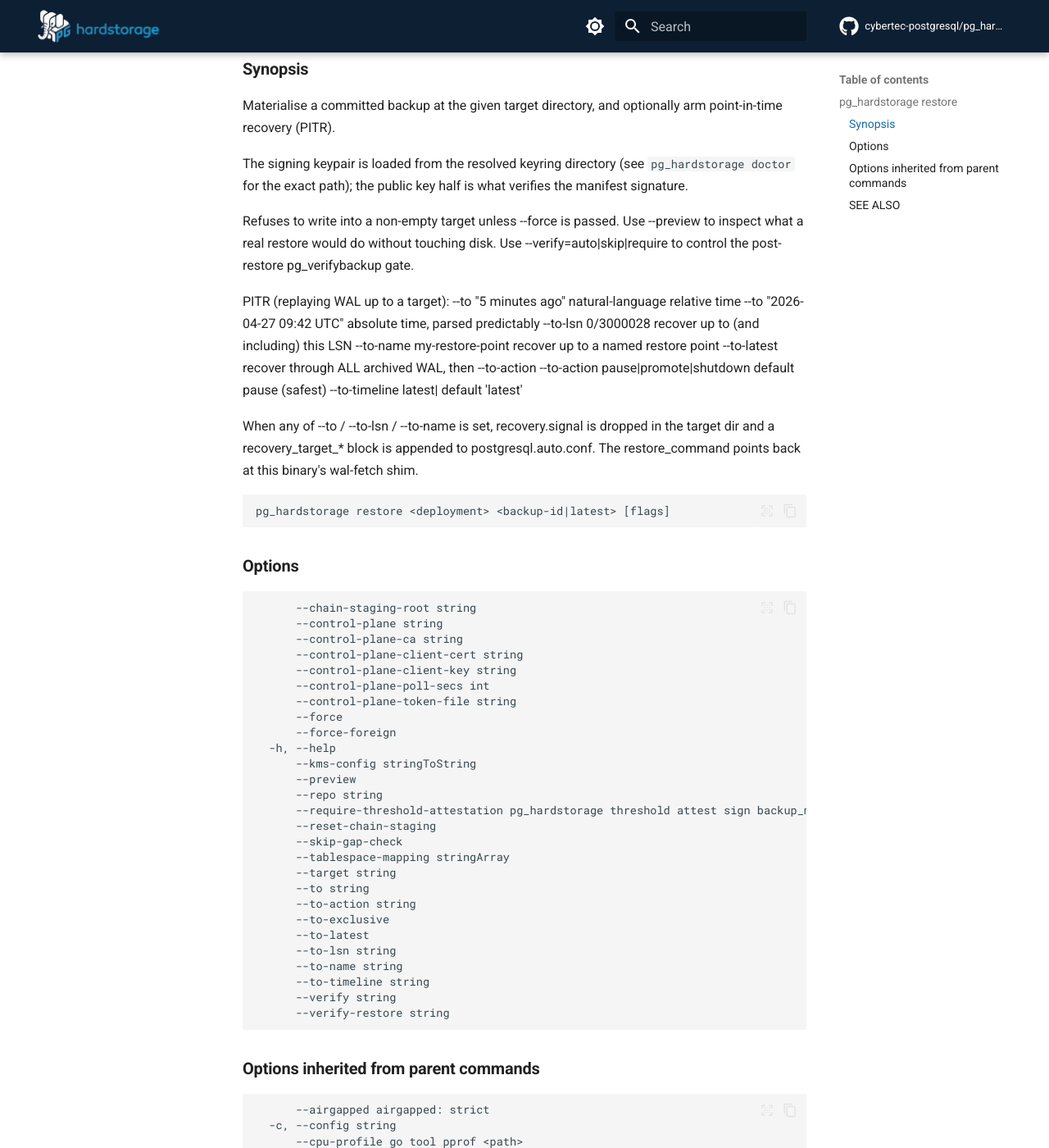
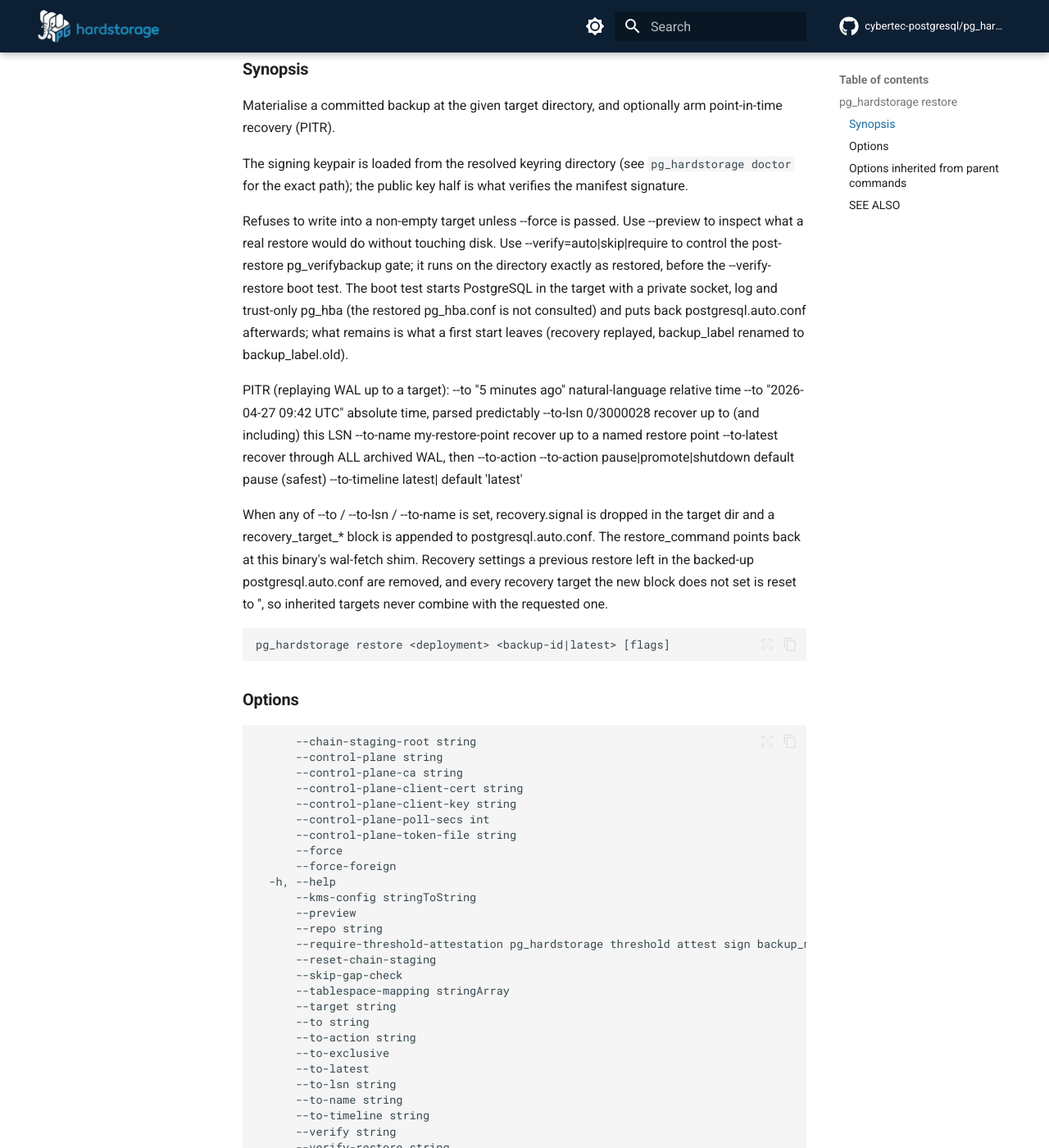
Before and after one commit to cybertec-postgresql/pg_hardstorage, an MkDocs documentation site: the page built from docs/reference/cli/pg_hardstorage_restore.md, in a window 1280 px wide and 1400 px high, scrolled down 326 px. Shown: the whole window at 82% size. Built offline with MkDocs 1.6.1 and Material for MkDocs 9.7.7, drawn with Linux system fonts in a browser that asks for light colours; comment, search, counter and statistics services are not loaded.

````diff
--- a/docs/reference/cli/pg_hardstorage_restore.md
+++ b/docs/reference/cli/pg_hardstorage_restore.md
@@ -26,7 +26,12 @@ half is what verifies the manifest signature.
 Refuses to write into a non-empty target unless --force is passed.
 Use --preview to inspect what a real restore would do without
 touching disk. Use --verify=auto|skip|require to control the post-
-restore pg_verifybackup gate.
+restore pg_verifybackup gate; it runs on the directory exactly as
+restored, before the --verify-restore boot test. The boot test starts
+PostgreSQL in the target with a private socket, log and trust-only
+pg_hba (the restored pg_hba.conf is not consulted) and puts back
+postgresql.auto.conf afterwards; what remains is what a first start
+leaves (recovery replayed, backup_label renamed to backup_label.old).
 
 PITR (replaying WAL up to a target):
   --to "5 minutes ago"        natural-language relative time
@@ -40,7 +45,10 @@ PITR (replaying WAL up to a target):
 When any of --to / --to-lsn / --to-name is set, recovery.signal is
 dropped in the target dir and a recovery_target_* block is appended
 to postgresql.auto.conf. The restore_command points back at this
-binary's wal-fetch shim.
+binary's wal-fetch shim. Recovery settings a previous restore left in
+the backed-up postgresql.auto.conf are removed, and every recovery
+target the new block does not set is reset to '', so inherited
+targets never combine with the requested one.
 
 ```
 pg_hardstorage restore <deployment> <backup-id|latest> [flags]
@@ -64,7 +72,7 @@ pg_hardstorage restore <deployment> <backup-id|latest> [flags]
       --repo string                                                                                      repository URL (file://, s3://, ...) — must already exist (required)
       --require-threshold-attestation pg_hardstorage threshold attest sign backup_manifest <backup-id>   refuse to restore unless a k-of-n threshold attestation under this roster ID is present and pins this manifest's body hash; pairs with pg_hardstorage threshold attest sign backup_manifest <backup-id>
       --reset-chain-staging                                                                              wipe the chain-staging directory before starting (force a fresh materialise even if a previous attempt's links are present)
-      --skip-gap-check                                                                                   bypass the+ WAL-gap pre-flight (operator override; the override is audit-logged)
+      --skip-gap-check                                                                                   bypass the WAL pre-flights: known WAL gaps, missing timeline history, and a backup whose WAL exists nowhere (operator override; the override is audit-logged)
       --tablespace-mapping stringArray                                                                   redirect a tablespace from OLDDIR to NEWDIR (repeatable; both paths must be absolute). Plain restores rewrite the manifest's tablespace_map; chain restores pass through to pg_combinebackup. Example: --tablespace-mapping=/mnt/ssd/ts_fast=/var/lib/pg/ts_fast
       --target string                                                                                    directory where the data dir will be materialised (required)
       --to string                                                                                        recover up to this time (natural language or RFC3339)
````
Also changed, not shown: docs/reference/cli/pg_hardstorage_partial_dump.md (+3 -3 lines), docs/reference/cli/pg_hardstorage_partial_restore.md (+10 -2 lines), docs/reference/cli/pg_hardstorage_recovery_drill.md (+1 -1 lines), docs/reference/cli/pg_hardstorage_recovery_drill_history.md (+1 -1 lines), docs/reference/cli/pg_hardstorage_recovery_readiness.md (+2 -2 lines), 8 other files.
